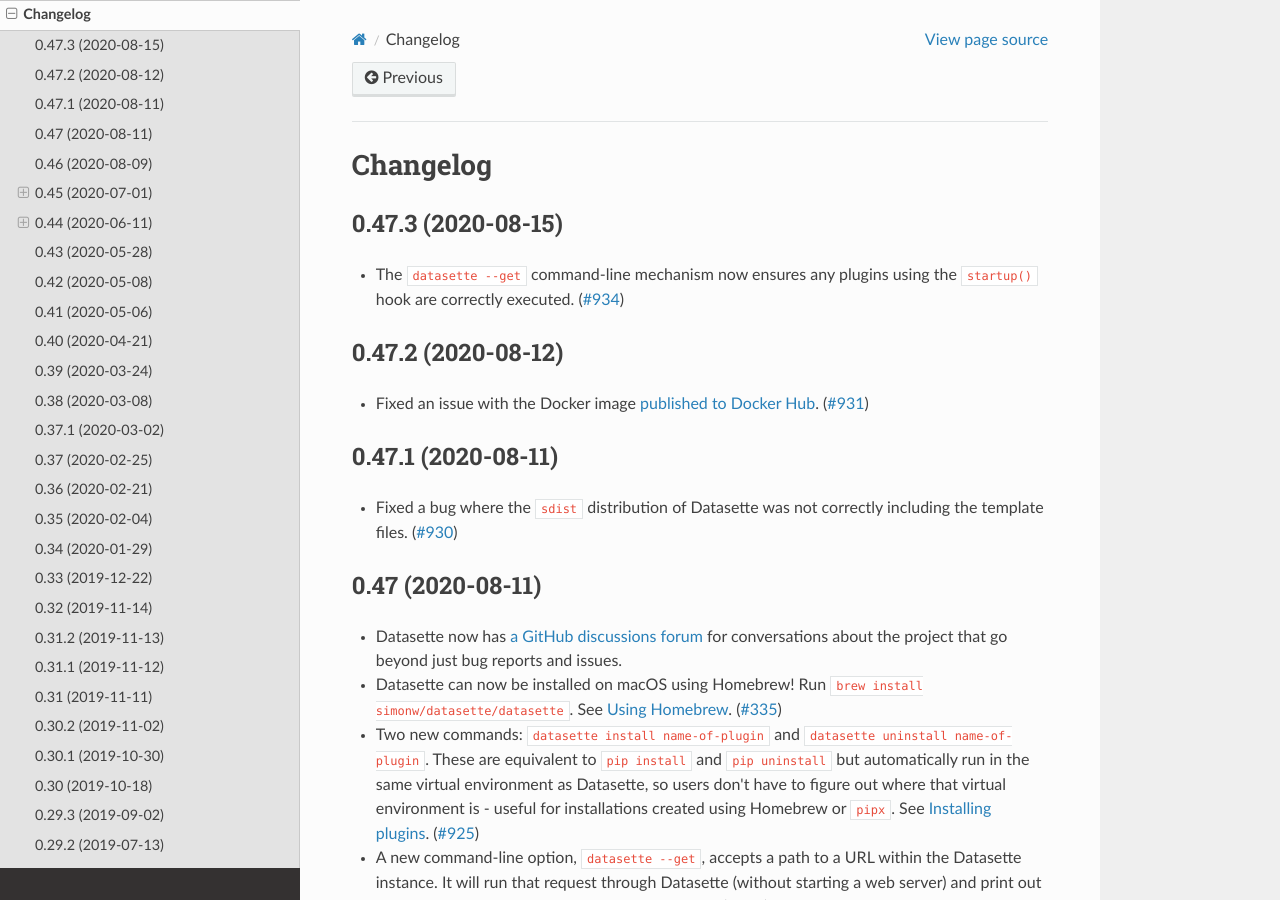
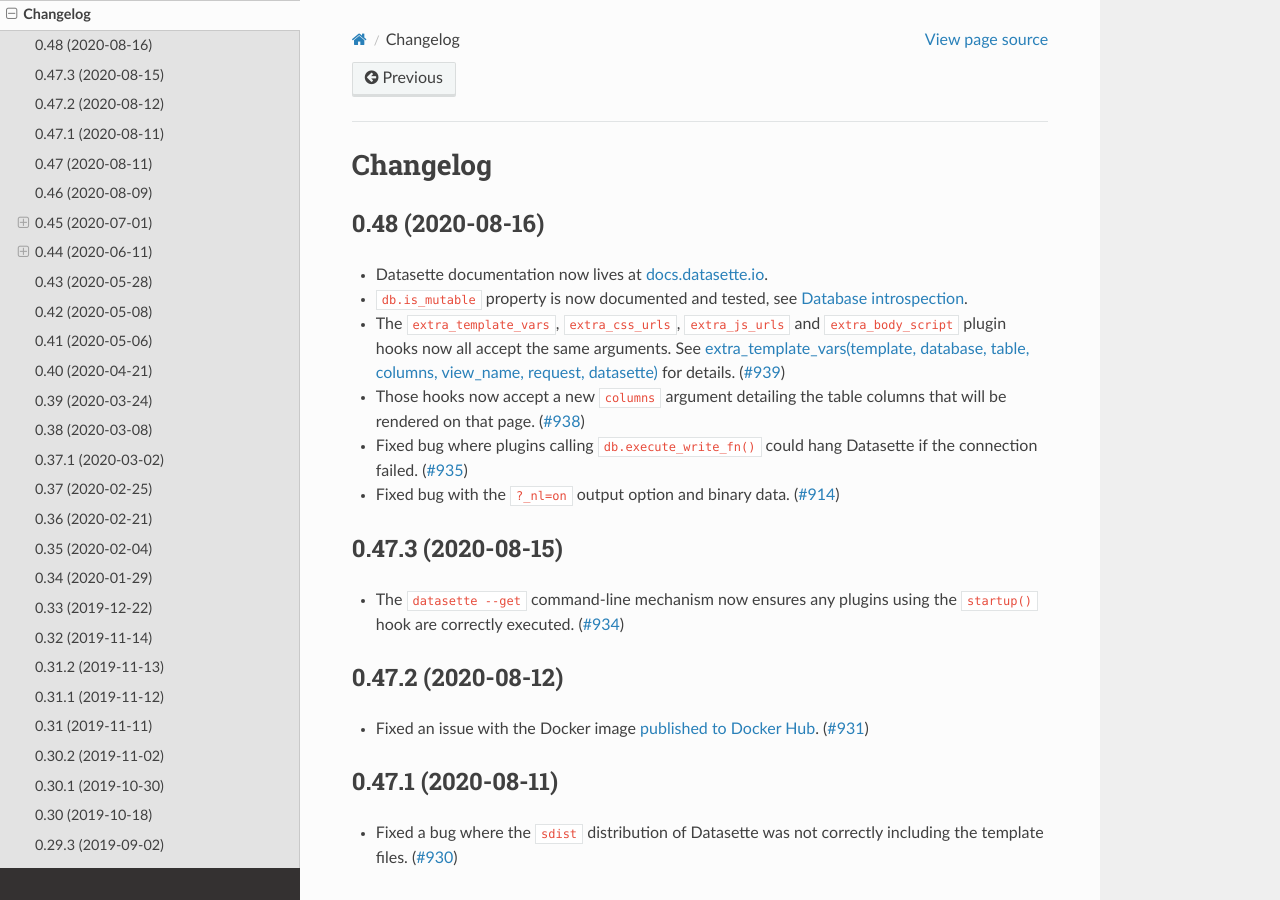
Before and after one commit to simonw/datasette, a Sphinx documentation site: the page built from docs/changelog.rst, in a window 1280 px wide and 900 px high. Built offline with Sphinx 7.4.7 and the Read the Docs theme 2.0.0, drawn with Linux system fonts in a browser that asks for light colours.

Commit message:
Release 0.48
Refs #939, #938, #935, #914

```diff
--- a/docs/changelog.rst
+++ b/docs/changelog.rst
@@ -3,6 +3,18 @@
 =========
 Changelog
 =========
+
+.. _v0_48:
+
+0.48 (2020-08-16)
+-----------------
+
+- Datasette documentation now lives at `docs.datasette.io <https://docs.datasette.io/>`__.
+- ``db.is_mutable`` property is now documented and tested, see :ref:`internals_database_introspection`.
+- The ``extra_template_vars``, ``extra_css_urls``, ``extra_js_urls`` and ``extra_body_script`` plugin hooks now all accept the same arguments. See :ref:`plugin_hook_extra_template_vars` for details. (`#939 <https://github.com/simonw/datasette/issues/939>`__)
+- Those hooks now accept a new ``columns`` argument detailing the table columns that will be rendered on that page. (`#938 <https://github.com/simonw/datasette/issues/938>`__)
+- Fixed bug where plugins calling ``db.execute_write_fn()`` could hang Datasette if the connection failed. (`#935 <https://github.com/simonw/datasette/issues/935>`__)
+- Fixed bug with the ``?_nl=on`` output option and binary data. (`#914 <https://github.com/simonw/datasette/issues/914>`__)
 
 .. _v0_47_3:
 
--- a/docs/internals.rst
+++ b/docs/internals.rst
@@ -466,6 +466,8 @@
     except Exception as e:
         print("An error occurred:", e)
 
+.. _internals_database_introspection:
+
 Database introspection
 ----------------------
 
```
Also changed, not shown: README.md (+1 -0 lines).
